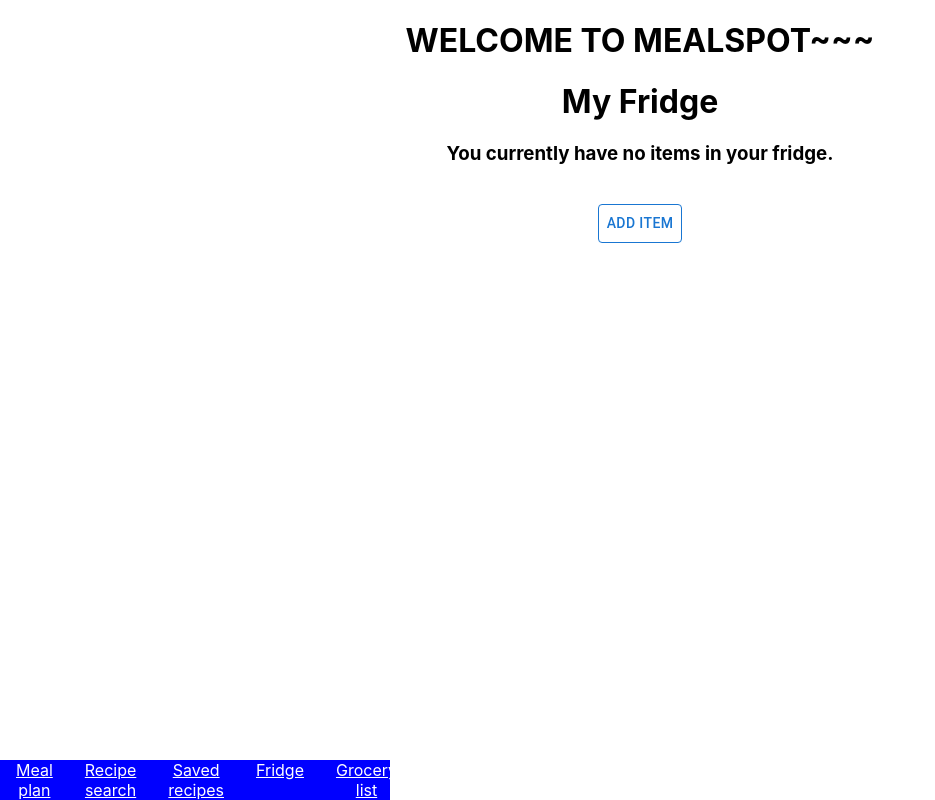
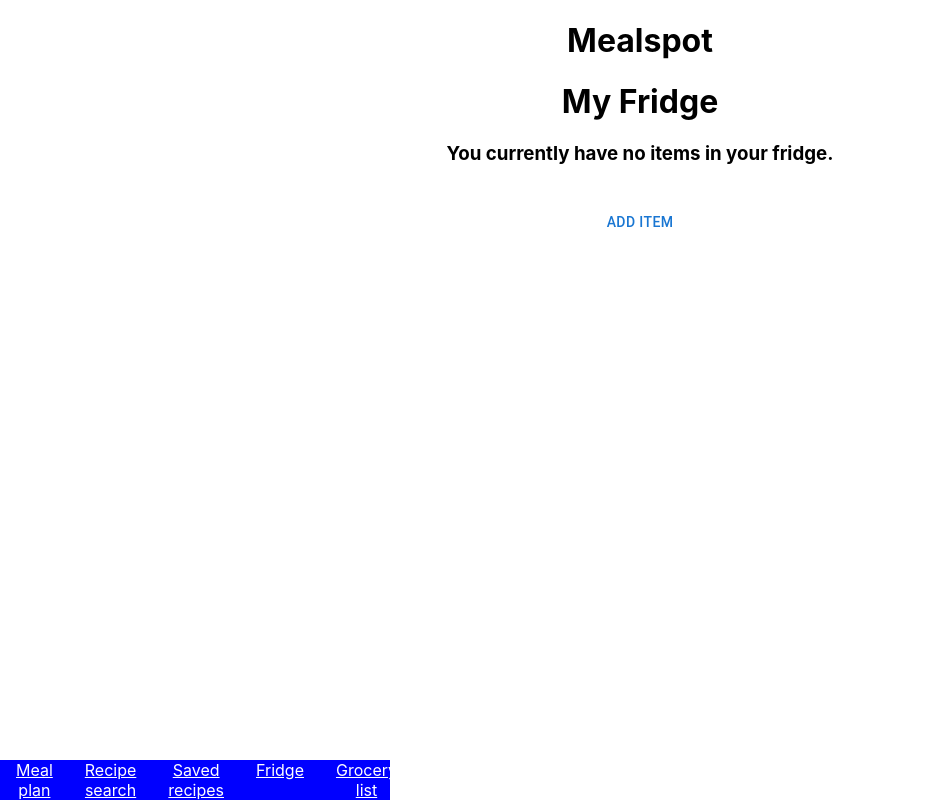
Before and after one commit to agiledev-students-spring2023/final-project-mealspot, a React (Create React App) app in the folder front-end/: page /fridge in a window 1280 px wide. Shown: the whole page, without its empty margins (0-935 px from the left). Built offline with nearby package versions, Linux system fonts and the light colour scheme.

Commit message:
Removed global state

```diff
--- a/front-end/src/Reducer.js
+++ /dev/null
@@ -1,69 +0,0 @@
-export const initialState = {
-    groceryList: [],
-    myFridge: [],
-    user: null
-};
-
-// get cart total by adding up (price * quantity) for alll the items in the car
-//export const getCartTotal = (cart) =>
-  //  cart?.reduce((amount, item) => item.price * item.quantity + amount, 0);
-
-// update the cart based on the specified action
-const reducer = (state, action) => {
-    switch (action.type) {
-        case "ADD_TO_GROCERYLIST":
-            {
-                return {
-                    ...state, groceryList: [...state.groceryList, action.item]
-                };
-            }
-        case "REMOVE_FROM_GROCERYLIST":
-            {
-                // copy the cart to a new cart
-                let newGroceryList = [...state.groceryList];
-
-                // find the item based on id
-                const index = newGroceryList.findIndex(
-                    (groceryListItem) => groceryListItem.id === action.id
-                );
-
-                // if found, remove the item from the new cart
-                if (index >= 0) {
-                    newGroceryList.splice(index, 1);
-                }
-
-                // return the new cart
-                return { ...state, groceryList: newGroceryList }
-            }
-        case "ADD_TO_FRIDGE":
-        {
-            return {
-                ...state, myFridge: [...state.myFridge, action.item]
-            };
-        }
-        case "REMOVE_FROM_FRIDGE":
-            {
-                // copy the cart to a new cart
-                let newFridge = [...state.myFridge];
-
-                // find the item based on id
-                const index = newFridge.findIndex(
-                    (fridgeItem) => fridgeItem.id === action.id
-                );
-
-                // if found, remove the item from the new cart
-                if (index >= 0) {
-                    newFridge.splice(index, 1);
-                }
-
-                // return the new cart
-                return { ...state, myFridge: newFridge }
-            }
-        case "SET_USER":
-            return { ...state, user: action.user }
-        default:
-            return state;
-    }
-};
-
-export default reducer;
--- a/front-end/src/StateManager.js
+++ /dev/null
@@ -1,10 +0,0 @@
-import { createContext, useContext, useReducer } from "react";
-
-export const StateContext = createContext();
-
-export const StateManager = ({ reducer, initialState, children }) =>
-(<StateContext.Provider value={useReducer(reducer, initialState)}>
-    {children}
-</StateContext.Provider>);
-
-export const useStateValue = () => useContext(StateContext);
--- a/front-end/src/components/App.js
+++ b/front-end/src/components/App.js
@@ -10,7 +10,7 @@ import GroceryList from './GroceryList.js';
 function App() {
   return (
     <div className="App">
-      <h1>WELCOME TO MEALSPOT~~~</h1>
+      <h1>Mealspot</h1>
       <Router>
         <Navbar />
         <Routes>
--- a/front-end/src/components/Fridge.js
+++ b/front-end/src/components/Fridge.js
@@ -1,6 +1,5 @@
 import {useState, React} from 'react';
 import {Modal, Box, Button, Typography, FormControl, TextField} from '@mui/material';
-import {useStateValue} from '../StateManager.js';
 import './Fridge.css';
 import FridgeItem from './FridgeItem';
 
@@ -17,12 +16,8 @@ const boxStyle = {
     p: 4,
   };
 
-const border = {
-    border: 1
-}
-
 const Fridge = () => {
-    const [{myFridge}, dispatch] = useStateValue();
+    const [myFridge, setFridge] = useState([]);
     const [inputs, setInputs] = useState({
         id: 0,
         name: "",
@@ -32,15 +27,12 @@ const Fridge = () => {
     const handleOpen = () => setOpen(true);
     const handleClose = () => setOpen(false);
     const addToFridge = () => {
-        // tell StateManager to add it to the cart
-        dispatch({
-            type: "ADD_TO_FRIDGE",
-            item: {
-                id: +new Date(),
-                name: inputs.name,
-                quantity: inputs.quantity
-            }
-        });
+        const item = {
+            id: +new Date(),
+            name: inputs.name,
+            quantity: inputs.quantity
+        }
+        setFridge([...myFridge, item]);
     }
     const handleSubmit = (e) => {
         e.preventDefault();
@@ -68,7 +60,7 @@ const Fridge = () => {
             />
           ))}
            <br/>
-            <Button sx={border} onClick={handleOpen}>Add Item</Button>
+            <Button className="buttonStyle" onClick={handleOpen}>Add Item</Button>
             <Modal
             open={open}
             onClose={handleClose}
@@ -84,7 +76,7 @@ const Fridge = () => {
                 <br/>
                 <TextField required id="outlined-basic" label="Quantity" placeholder="Enter Quantity" onChange={handleChange} name="quantity" value={inputs.quantity} variant="outlined" />
                 <br/>
-                <Button sx={border} type="submit">Submit</Button>
+                <Button className="buttonStyle" type="submit">Submit</Button>
                 </FormControl>
                 </form>
             </Box>
--- a/front-end/src/components/FridgeItem.js
+++ b/front-end/src/components/FridgeItem.js
@@ -1,4 +1,3 @@
-import {useStateValue} from '../StateManager.js';
 import {Button} from '@mui/material';
 import './FridgeItem.css';
 
@@ -10,20 +9,11 @@ const buttonStyle = {
 }
 
 function FridgeItem({id, name, quantity}){
-    const [{}, dispatch] = useStateValue();
-    const removeFromFridge = () => {
-      // tell StateManager to remove the specified cart item
-      dispatch({
-        type: "REMOVE_FROM_FRIDGE",
-        id: id,
-      })
-    }
-
     return (
         <div className="fridgeItemDiv">
             <p className="fridgeItemName">{name}</p>
             <p className="fridgeItemQuantity">Quantity: {quantity}</p>
-            <Button sx={buttonStyle} onClick={removeFromFridge}>Remove</Button>
+            <Button sx={buttonStyle}>Remove</Button>
         </div>
     );
 }
--- a/front-end/src/components/GroceryList.js
+++ b/front-end/src/components/GroceryList.js
@@ -1,6 +1,5 @@
 import {useState, React} from 'react';
 import {Modal, Box, Button, Typography, FormControl, TextField} from '@mui/material';
-import {useStateValue} from '../StateManager.js';
 import './GroceryList.css';
 import GroceryListItem from './GroceryListItem';
 
@@ -22,7 +21,7 @@ const border = {
 }
 
 const GroceryList = () => {
-    const [{groceryList}, dispatch] = useStateValue();
+    const [groceryList, setGroceryList] = useState([]);
     const [inputs, setInputs] = useState({
         id: 0,
         name: "",
@@ -32,15 +31,12 @@ const GroceryList = () => {
     const handleOpen = () => setOpen(true);
     const handleClose = () => setOpen(false);
     const addToGroceryList = () => {
-        // tell StateManager to add it to the cart
-        dispatch({
-            type: "ADD_TO_GROCERYLIST",
-            item: {
-                id: +new Date(),
-                name: inputs.name,
-                quantity: inputs.quantity
-            }
-        });
+        const item = {
+            id: +new Date(),
+            name: inputs.name,
+            quantity: inputs.quantity
+        }
+        setGroceryList([...groceryList, item]);
     }
 
     const handleSubmit = (e) => {
--- a/front-end/src/components/GroceryListItem.js
+++ b/front-end/src/components/GroceryListItem.js
@@ -1,4 +1,3 @@
-import {useStateValue} from '../StateManager.js';
 import {Button} from '@mui/material';
 import './GroceryListItem.css';
 
@@ -10,20 +9,11 @@ const buttonStyle = {
 }
 
 function GroceryListItem({id, name, quantity}){
-    const [{}, dispatch] = useStateValue();
-    const removeFromCart = () => {
-      // tell StateManager to remove the specified cart item
-      dispatch({
-        type: "REMOVE_FROM_GROCERYLIST",
-        id: id,
-      })
-    }
-
     return (
         <div className="groceryListItemDiv">
             <p className="groceryListItemName">{name}</p>
             <p className="groceryListItemQuantity">Quantity: {quantity}</p>
-            <Button sx={buttonStyle} onClick={removeFromCart}>Remove</Button>
+            <Button sx={buttonStyle}>Remove</Button>
         </div>
     );
 }
--- a/front-end/src/index.js
+++ b/front-end/src/index.js
@@ -3,15 +3,11 @@ import ReactDOM from 'react-dom/client';
 import './index.css';
 import App from './components/App';
 import reportWebVitals from './reportWebVitals';
-import { StateManager } from './StateManager';
-import reducer, { initialState } from './Reducer';
 
 const root = ReactDOM.createRoot(document.getElementById('root'));
 root.render(
   <React.StrictMode>
-    <StateManager initialState={initialState} reducer={reducer}>
       <App />
-    </StateManager>
   </React.StrictMode>
 );
 
```
